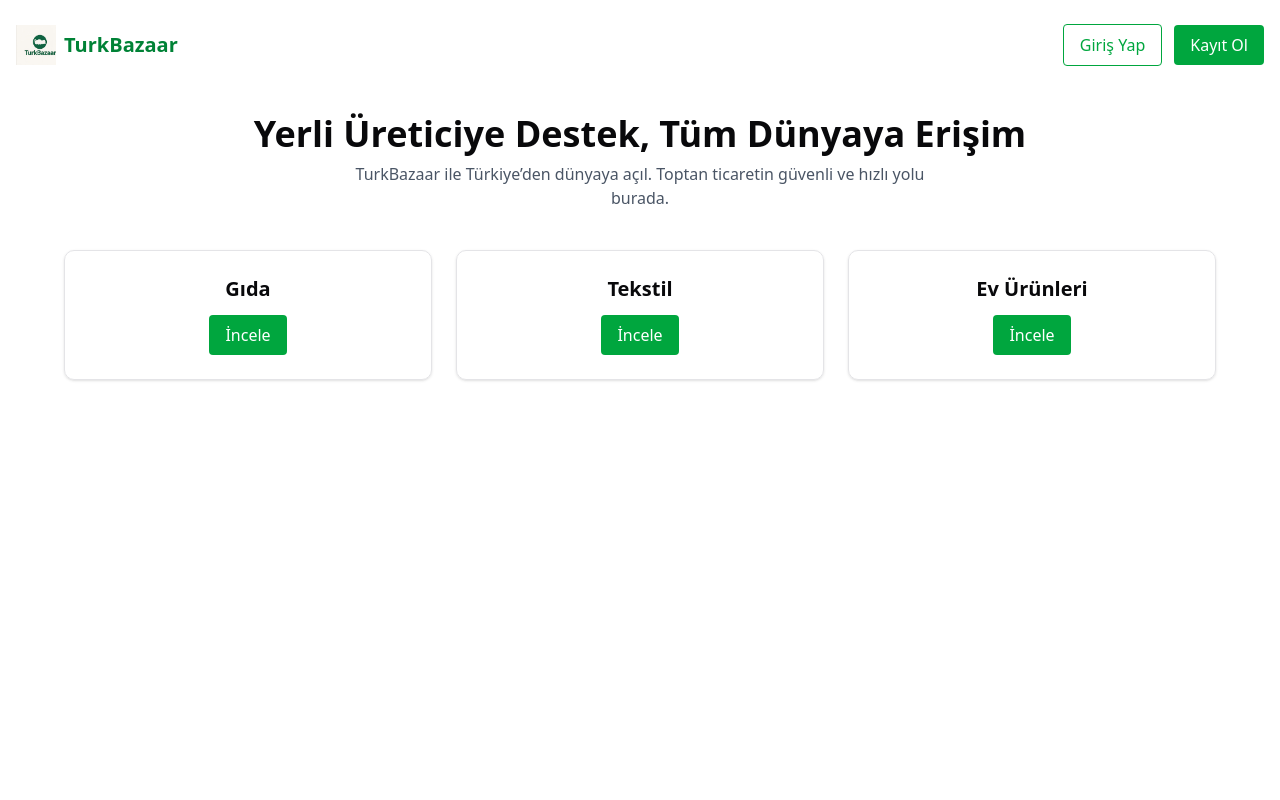
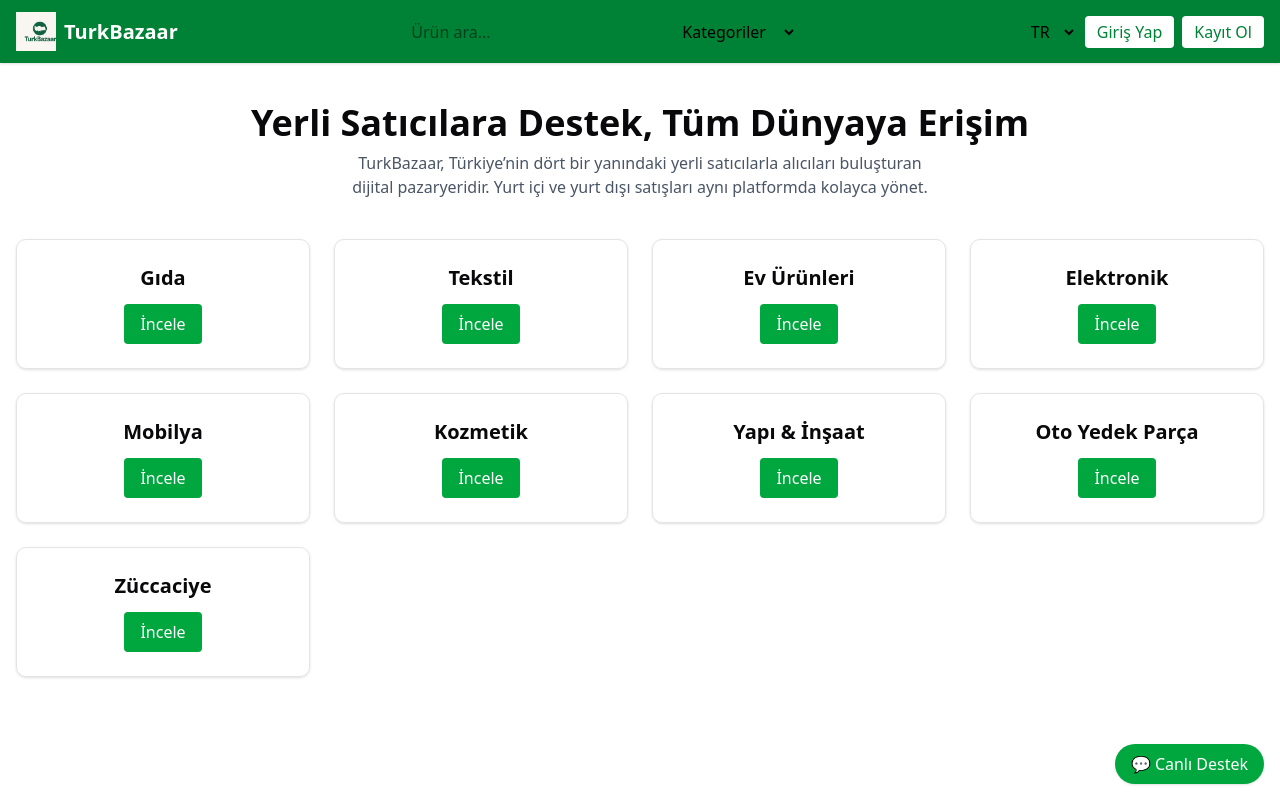
Before and after one commit to markasyon/turkbazaar-ui, a Next.js app: page / in a window 1280 px wide. Built offline with nearby package versions, Linux system fonts and the light colour scheme.

Commit message:
Update page.tsx

```diff
--- a/app/page.tsx
+++ b/app/page.tsx
@@ -1,28 +1,53 @@
-'use client';
+'use client'
 
-import Link from 'next/link';
-import Image from 'next/image';
+import Image from 'next/image'
+import Link from 'next/link'
 
-export default function HomePage() {
+export default function Home() {
   return (
-    <main className="min-h-screen bg-white px-4 py-6">
-      {/* Header */}
-      <header className="flex justify-between items-center mb-12">
-        {/* Logo */}
+    <div>
+
+      {/* ÜST MENÜ */}
+      <header className="bg-green-700 text-white px-4 py-3 flex flex-wrap justify-between items-center shadow">
+        {/* Sol: Logo */}
         <div className="flex items-center gap-2">
           <Image src="/logo.png" alt="TurkBazaar Logo" width={40} height={40} />
-          <span className="text-xl font-bold text-green-700">TurkBazaar</span>
+          <span className="text-xl font-bold">TurkBazaar</span>
         </div>
 
-        {/* Giriş ve Kayıt Ol Butonları */}
-        <div className="space-x-3">
+        {/* Orta: Arama + Kategoriler */}
+        <div className="flex flex-wrap items-center gap-4 mt-2 md:mt-0">
+          <input
+            type="text"
+            placeholder="Ürün ara..."
+            className="px-3 py-1 rounded text-black"
+          />
+          <select className="px-2 py-1 rounded text-black">
+            <option>Kategoriler</option>
+            <option>Gıda</option>
+            <option>Tekstil</option>
+            <option>Elektronik</option>
+            <option>Mobilya</option>
+            <option>Kozmetik</option>
+            <option>İnşaat</option>
+            <option>Yedek Parça</option>
+          </select>
+        </div>
+
+        {/* Sağ: Dil Seçimi + Giriş/Kayıt */}
+        <div className="flex items-center gap-2 mt-2 md:mt-0">
+          <select className="px-2 py-1 rounded text-black">
+            <option>TR</option>
+            <option>EN</option>
+          </select>
+
           <Link href="/giris-yap">
-            <button className="bg-transparent border border-green-600 text-green-600 hover:bg-green-600 hover:text-white px-4 py-2 rounded transition">
+            <button className="bg-white text-green-700 hover:bg-green-100 px-3 py-1 rounded">
               Giriş Yap
             </button>
           </Link>
           <Link href="/kayit-ol">
-            <button className="bg-green-600 text-white hover:bg-green-700 px-4 py-2 rounded transition">
+            <button className="bg-white text-green-700 hover:bg-green-100 px-3 py-1 rounded">
               Kayıt Ol
             </button>
           </Link>
@@ -30,16 +55,28 @@
       </header>
 
       {/* Hero */}
-      <section className="text-center mb-10">
-        <h1 className="text-3xl md:text-4xl font-bold mb-2">Yerli Üreticiye Destek, Tüm Dünyaya Erişim</h1>
+      <section className="text-center my-10">
+        <h1 className="text-3xl md:text-4xl font-bold mb-2">
+          Yerli Satıcılara Destek, Tüm Dünyaya Erişim
+        </h1>
         <p className="text-gray-600 max-w-xl mx-auto">
-          TurkBazaar ile Türkiye’den dünyaya açıl. Toptan ticaretin güvenli ve hızlı yolu burada.
+          TurkBazaar, Türkiye’nin dört bir yanındaki yerli satıcılarla alıcıları buluşturan dijital pazaryeridir. Yurt içi ve yurt dışı satışları aynı platformda kolayca yönet.
         </p>
       </section>
 
       {/* Kategoriler */}
-      <section className="grid grid-cols-1 md:grid-cols-3 gap-6 max-w-6xl mx-auto">
-        {['Gıda', 'Tekstil', 'Ev Ürünleri'].map((kategori) => (
+      <section className="grid grid-cols-1 sm:grid-cols-2 md:grid-cols-3 lg:grid-cols-4 gap-6 max-w-7xl mx-auto px-4 mb-20">
+        {[
+          'Gıda',
+          'Tekstil',
+          'Ev Ürünleri',
+          'Elektronik',
+          'Mobilya',
+          'Kozmetik',
+          'Yapı & İnşaat',
+          'Oto Yedek Parça',
+          'Züccaciye'
+        ].map((kategori) => (
           <div key={kategori} className="border rounded-lg p-6 text-center shadow hover:shadow-lg transition">
             <h2 className="text-xl font-semibold mb-3">{kategori}</h2>
             <button className="bg-green-600 hover:bg-green-700 text-white px-4 py-2 rounded">
@@ -48,6 +85,14 @@
           </div>
         ))}
       </section>
-    </main>
-  );
+
+      {/* Canlı Destek */}
+      <div className="fixed bottom-4 right-4">
+        <button className="bg-green-600 text-white px-4 py-2 rounded-full shadow hover:bg-green-700">
+          💬 Canlı Destek
+        </button>
+      </div>
+
+    </div>
+  )
 }
```
